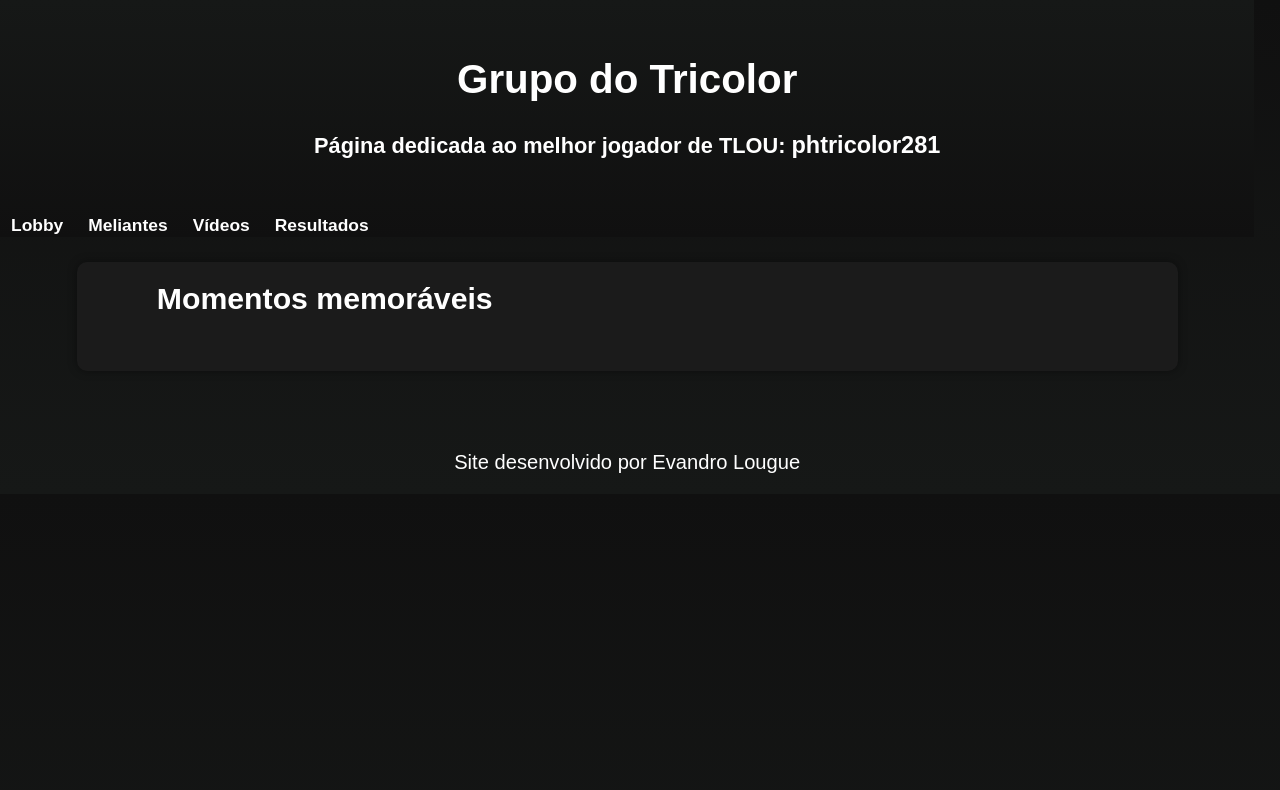
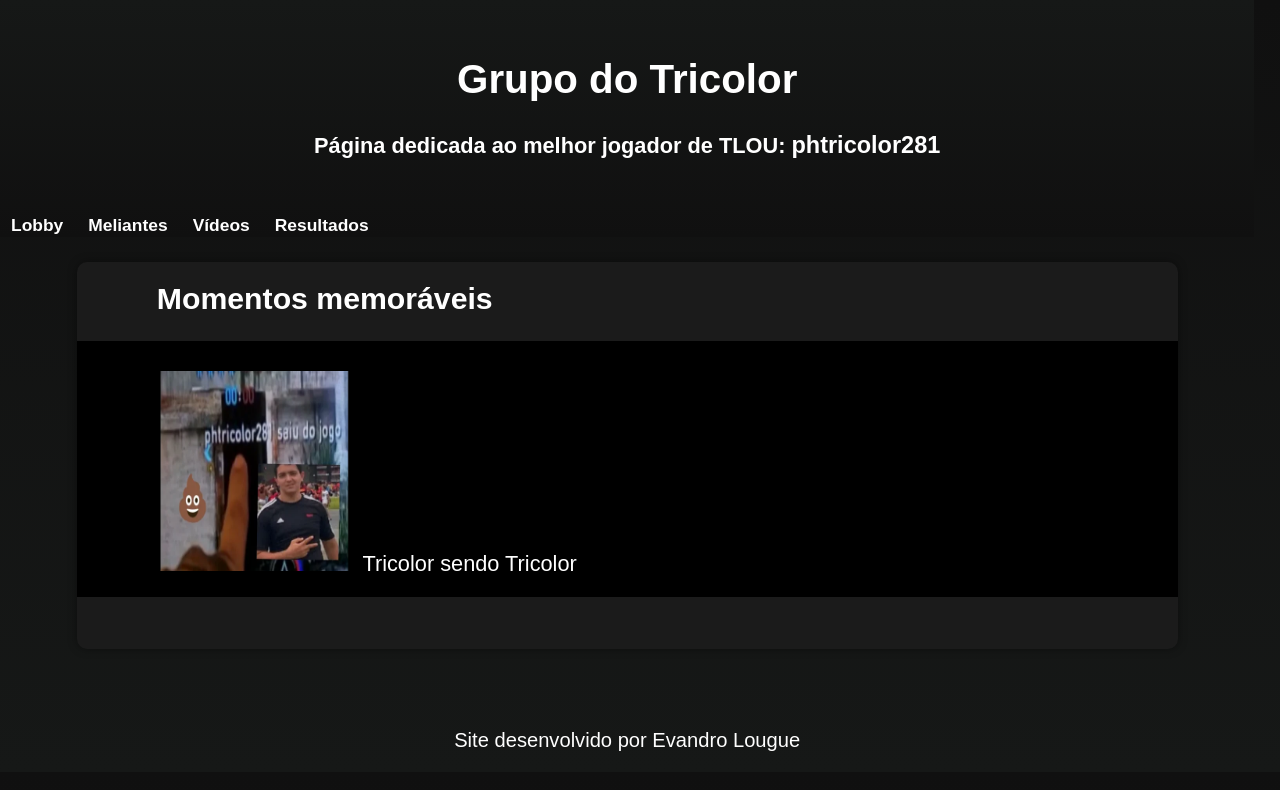
Before and after one commit to EvandroLougue/grupo-the-last-of-us, a plain HTML site: page videos.html in a window 1280 px wide. Drawn offline with Linux system fonts and the light colour scheme; a script that the page names is missing.

Commit message:
atualização

```diff
--- a/estilo.css
+++ b/estilo.css
@@ -144,3 +144,9 @@ img.perfil {
     display: inline-block;
 
 }
+.fotos {
+    width: 200px;
+    height: 200px;
+    position: relative;
+    display: inline-block;
+}
--- a/videos.html
+++ b/videos.html
@@ -19,6 +19,7 @@
    </header>
     <main>
         <h2>Momentos memoráveis</h2>
+        <p><img class="fotos" src="videos/phtricolor.webp" alt="Tricolor"> Tricolor sendo Tricolor</p>
     </main>
     <footer>
         <p>Site desenvolvido por <a href="https://github.com/EvandroLougue" target="_blank">Evandro Lougue</a></p>
```
Also changed, not shown: videos/phtricolor.webp (added).
